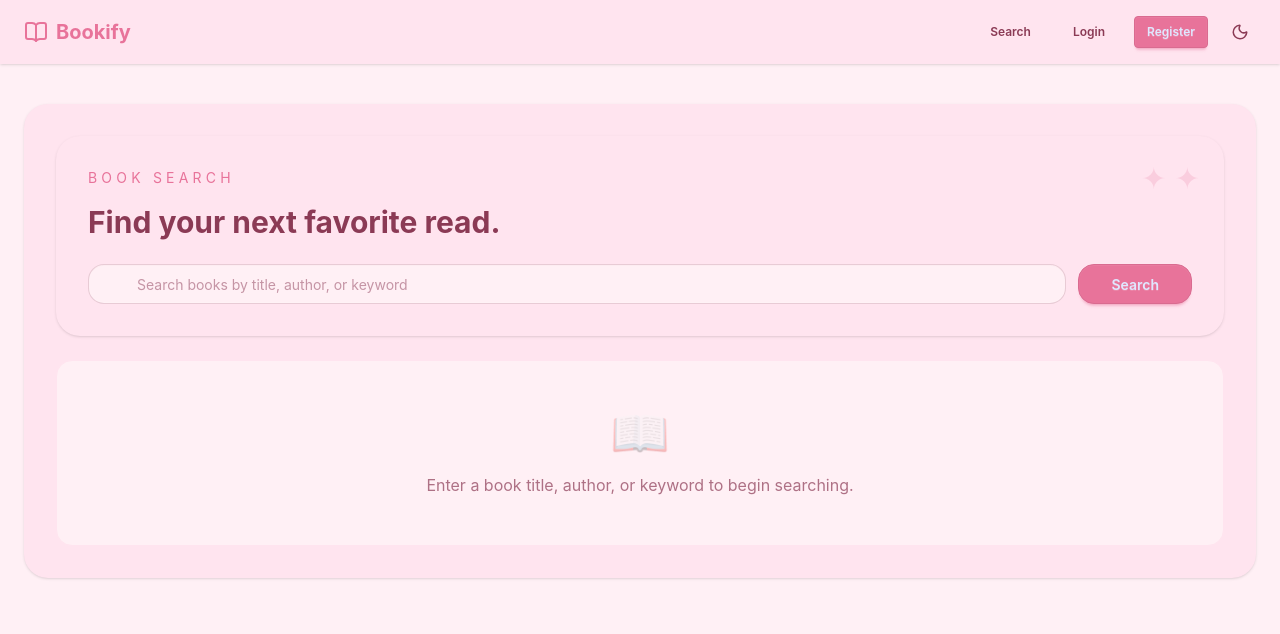
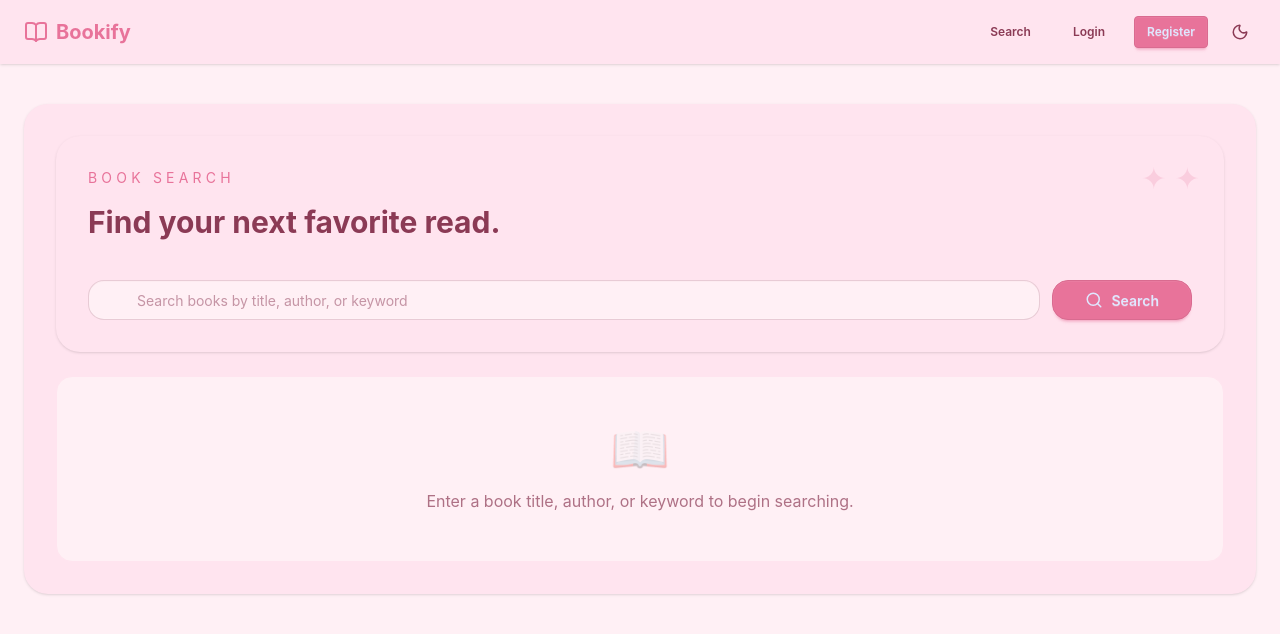
Before and after one commit to anjiabdallah/Bookify, a React (Vite) app in the folder client/: page /search in a window 1280 px wide. Shown: the top 634 px of the page. Built offline with nearby package versions, Linux system fonts and the light colour scheme.

Commit message:
extract the search bar into a component

```diff
--- /dev/null
+++ b/client/src/components/SearchBar.tsx
@@ -0,0 +1,63 @@
+import { Search } from 'lucide-react';
+
+import type { FormEvent, InputHTMLAttributes } from 'react';
+
+type SearchBarProps = {
+  value?: string;
+  onChange?: (value: string) => void;
+  inputProps?: InputHTMLAttributes<HTMLInputElement>;
+  onSubmit: (event: FormEvent<HTMLFormElement>) => void;
+  placeholder?: string;
+  buttonLabel?: string;
+  buttonLoading?: boolean;
+  error?: string;
+  className?: string;
+  buttonClassName?: string;
+  inputClassName?: string;
+};
+
+function SearchBar({
+  value,
+  onChange,
+  inputProps = {},
+  onSubmit,
+  placeholder = 'Search for your next favorite book',
+  buttonLabel = 'Search',
+  buttonLoading = false,
+  error,
+  className = '',
+  buttonClassName = '',
+  inputClassName = '',
+}: SearchBarProps) {
+  const resolvedInputProps: InputHTMLAttributes<HTMLInputElement> = {
+    ...inputProps,
+  };
+
+  if (value !== undefined && resolvedInputProps.value === undefined) {
+    resolvedInputProps.value = value;
+  }
+
+  if (onChange && !resolvedInputProps.onChange) {
+    resolvedInputProps.onChange = event => onChange(event.target.value);
+  }
+
+  return (
+    <form onSubmit={onSubmit} className={`mt-10 grid gap-3 sm:grid-cols-[1fr_auto] sm:items-end ${className}`.trim()}>
+      <div className="flex-1">
+        <input
+          type="text"
+          placeholder={placeholder}
+          className={`input input-bordered w-full bg-base-100 ${inputClassName}`.trim()}
+          {...resolvedInputProps}
+        />
+        {error && <span className="text-sm text-error mt-1 block">{error}</span>}
+      </div>
+      <button type="submit" className={`btn btn-primary gap-2 ${buttonClassName}`.trim()} disabled={buttonLoading}>
+        <Search size={18} />
+        {buttonLoading ? 'Searching...' : buttonLabel}
+      </button>
+    </form>
+  );
+}
+
+export default SearchBar;
--- a/client/src/pages/HomePage.tsx
+++ b/client/src/pages/HomePage.tsx
@@ -1,10 +1,11 @@
-import { BookOpen, Search, Users, Plus, ChevronRight } from 'lucide-react';
+import { BookOpen, Users, Plus, ChevronRight } from 'lucide-react';
 import { useState } from 'react';
 import { Link, useNavigate } from 'react-router-dom';
 
 import BookCard from '../components/BookCard';
 import PageCard from '../components/PageCard';
 import PageSectionHeader from '../components/PageSectionHeader';
+import SearchBar from '../components/SearchBar';
 import StarRating from '../components/StarRating';
 import { useAuth } from '../context/useAuth';
 
@@ -62,26 +63,14 @@ function HomePage() {
                   Join the Community
                 </Link>
               </div>
-              <div className="mt-10 grid gap-3 sm:grid-cols-[1fr_auto] sm:items-end">
-                <div className="flex-1">
-                  <input
-                    type="text"
-                    placeholder="Search for your next favorite book"
-                    className="input input-bordered w-full bg-base-100"
-                    value={searchQuery}
-                    onChange={e => setSearchQuery(e.target.value)}
-                  />
-                </div>
-                <button
-                  type="button"
-                  className="btn btn-primary gap-2 self-end sm:self-auto"
-                  onClick={() => navigate(`/search?q=${encodeURIComponent(searchQuery)}`)}
-                >
-                  <Search size={18} />
-                  {' '}
-                  Search
-                </button>
-              </div>
+              <SearchBar
+                value={searchQuery}
+                onChange={setSearchQuery}
+                onSubmit={(event) => {
+                  event.preventDefault();
+                  navigate(`/search?q=${encodeURIComponent(searchQuery)}`);
+                }}
+              />
             </div>
             <div className="w-full max-w-xl rounded-3xl bg-base-100 p-8 shadow-xl">
               <div className="grid gap-6">
--- a/client/src/pages/SearchPage.tsx
+++ b/client/src/pages/SearchPage.tsx
@@ -1,5 +1,4 @@
 import { zodResolver } from '@hookform/resolvers/zod';
-import { Search } from 'lucide-react';
 import { useCallback, useEffect, useMemo, useState } from 'react';
 import { useForm } from 'react-hook-form';
 import { Link, useLocation, useNavigate } from 'react-router-dom';
@@ -8,6 +7,7 @@ import { z } from 'zod';
 import BookCard from '../components/BookCard';
 import PageCard from '../components/PageCard';
 import PageSectionHeader from '../components/PageSectionHeader';
+import SearchBar from '../components/SearchBar';
 import ShelfActionModal from '../components/ShelfActionModal';
 import { useAuth } from '../context/useAuth';
 import { useAsync } from '../hooks/useAsync';
@@ -190,21 +190,16 @@ function SearchPage() {
               )}
             />
 
-            <form onSubmit={handleSubmit(onSubmit)} className="flex flex-col gap-3 sm:flex-row sm:items-center">
-              <div className="relative w-full">
-                <Search size={20} className="pointer-events-none absolute left-4 top-1/2 -translate-y-1/2 text-primary/50" />
-                <input
-                  type="text"
-                  placeholder="Search books by title, author, or keyword"
-                  className="input input-bordered w-full bg-base-100 rounded-2xl pl-12"
-                  {...register('query')}
-                />
-                {queryError && <span className="text-sm text-error mt-1 block">{queryError}</span>}
-              </div>
-              <button type="submit" className="btn btn-primary rounded-2xl px-8" disabled={isSubmitting}>
-                {isSubmitting ? 'Searching...' : 'Search'}
-              </button>
-            </form>
+            <SearchBar
+              inputProps={register('query')}
+              onSubmit={handleSubmit(onSubmit)}
+              placeholder="Search books by title, author, or keyword"
+              buttonLoading={isSubmitting}
+              error={queryError}
+              className="flex flex-col gap-3"
+              buttonClassName="rounded-2xl px-8"
+              inputClassName="rounded-2xl pl-12"
+            />
           </PageCard>
 
           {searchRunner.error && (
```
